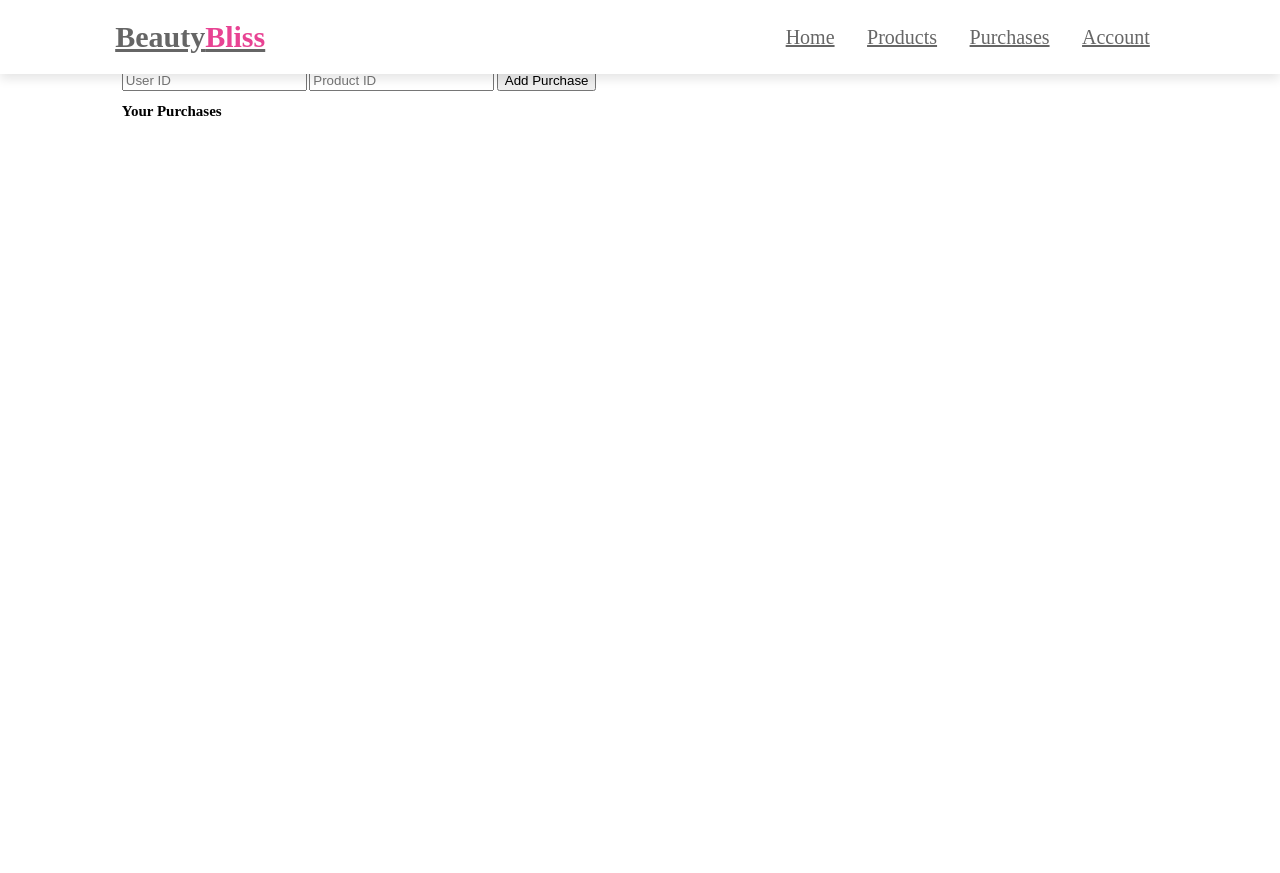
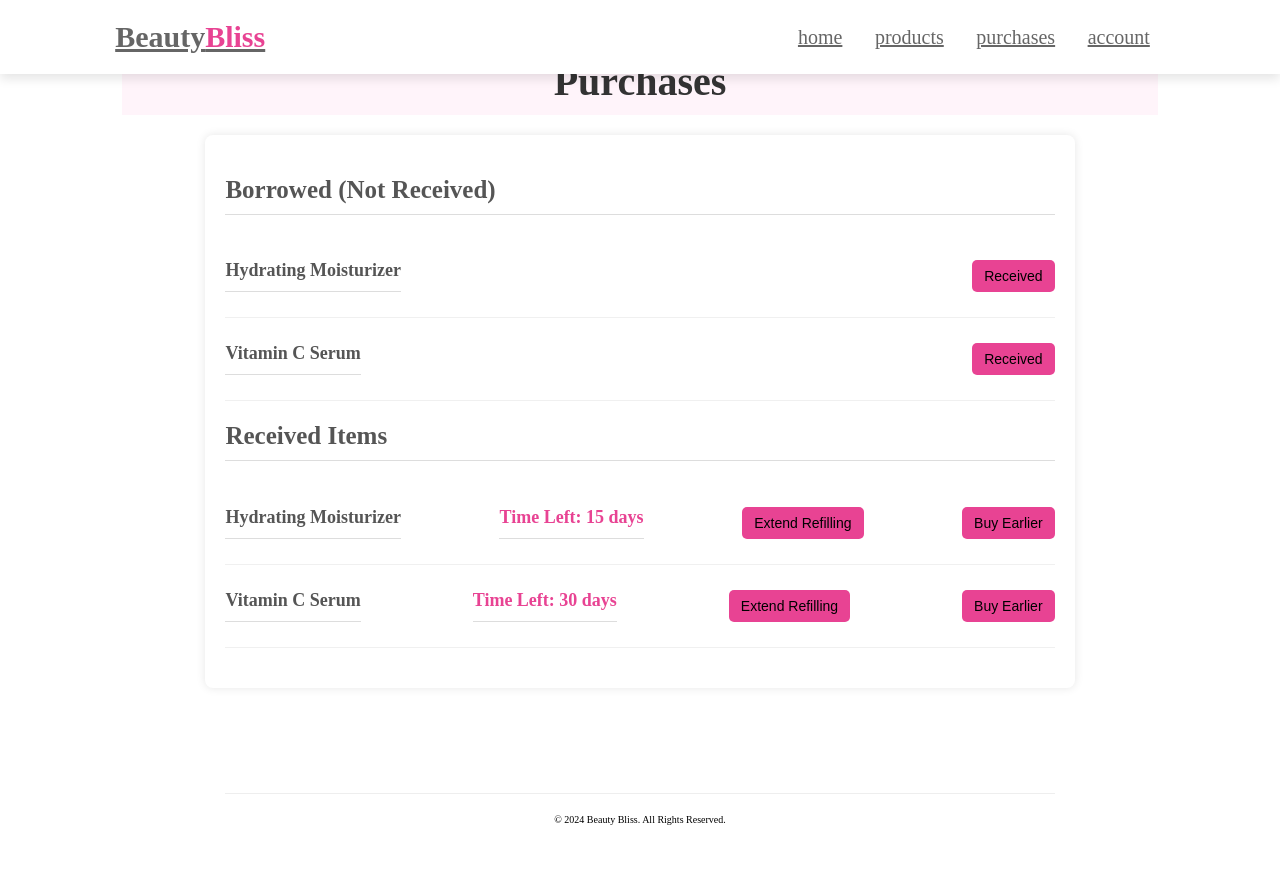
Before and after one commit to 2020ASP16Thilakshika/Beauty-Bliss, a PHP site: page /purchases.php in a window 1280 px wide. Before the commit the page ends 800 px from the top, so only its background shows below. Run offline with PHP 8.4, Linux system fonts and the light colour scheme; data comes from the database, SQL or seed files in the repository; data that the repository does not hold is empty.

Commit message:
edit purchases file

```diff
--- a/purchases.php
+++ b/purchases.php
@@ -1,63 +1,67 @@
-<?php
-include 'db.php';
-
-// Insert a new purchase
-if ($_SERVER['REQUEST_METHOD'] == 'POST' && isset($_POST['add_purchase'])) {
-    $user_id = $_POST['user_id'];
-    $product_id = $_POST['product_id'];
-
-    $stmt = $conn->prepare("INSERT INTO purchases (user_id, product_id) VALUES (:user_id, :product_id)");
-    $stmt->execute(['user_id' => $user_id, 'product_id' => $product_id]);
-    echo "Purchase added successfully!";
-}
-
-// Fetch user purchases
-function getPurchases($conn) {
-    $stmt = $conn->prepare("SELECT p.name, p.price, pu.status
-                            FROM purchases pu
-                            JOIN products p ON pu.product_id = p.id");
-    $stmt->execute();
-    return $stmt->fetchAll(PDO::FETCH_ASSOC);
-}
-
-$purchases = getPurchases($conn);
-?>
-
 <!DOCTYPE html>
 <html>
 <head>
-    <title>Purchases</title>
-    <link rel="stylesheet" href="css/style.css">
+	<title>Beauty bliss website</title>
+	 <link rel="stylesheet" type="text/css" href="https://cdnjs.cloudflare.com/ajax/libs/OwlCarousel2/2.3.4/assets/owl.carousel.min.css" />
+  <link rel="stylesheet" type="text/css" href="css/style.css" />
 </head>
 <body>
-<header>
-    <a href="index.php" class="logo">Beauty<span>Bliss</span></a>
-    <nav class="navbar">
-        <a href="index.php">Home</a>
-        <a href="products.php">Products</a>
-        <a href="purchases.php">Purchases</a>
-        <a href="account.php">Account</a>
-    </nav>
-</header>
+	<header>
+		<input type="checkbox" name="" id="toggler">
+		<label for="toggler" class="fas fa-bars"></label>
+		<a href="index.php" class="logo">Beauty<span>Bliss</span></a>
 
-<section>
-    <h1>Make a Purchase</h1>
-    <form method="POST">
-        <input type="number" name="user_id" placeholder="User ID" required>
-        <input type="number" name="product_id" placeholder="Product ID" required>
-        <button type="submit" name="add_purchase">Add Purchase</button>
-    </form>
+		<nav class="navbar">
+			<a href="index.php">home</a>
+			<a href="products.php">products</a>
+			<a href="purchases.php">purchases</a>
+			<a href="account.php">account</a>
+       </nav>
 
-    <h1>Your Purchases</h1>
-    <div class="purchases">
-        <?php foreach ($purchases as $purchase): ?>
-            <div class="purchase">
-                <h3><?= $purchase['name'] ?></h3>
-                <p>Price: $<?= $purchase['price'] ?></p>
-                <p>Status: <?= $purchase['status'] ?></p>
-            </div>
-        <?php endforeach; ?>
+	</header>
+	<section class="purchases" id="purchases">
+		<h1 class="heading">Purchases</h1>
+		<div class="container">
+        <div class="section">
+            <h1>Borrowed (Not Received)</h1>
+            <ul>
+                <li>
+                    <h2>Hydrating Moisturizer</h2>
+                    <button class="received-btn">Received</button>
+                </li>
+                <li>
+                    <h2>Vitamin C Serum</h2>
+                    <button class="received-btn">Received</button>
+                </li>
+            </ul>
+        </div>
+        <div class="section">
+           <h1>Received Items</h1>
+            <ul>
+                <li>
+                    <h2>Hydrating Moisturizer</h2>
+                    <h2><span class="time-left">Time Left: 15 days</span></h2>
+                    <button class="action-btn">Extend Refilling</button>
+                    <button class="action-btn">Buy Earlier</button>
+                </li>
+                <li>
+                    <h2>Vitamin C Serum</h2>
+                    <h2><span class="time-left">Time Left: 30 days</span></h2>
+                    <button class="action-btn">Extend Refilling</button>
+                    <button class="action-btn">Buy Earlier</button>
+                </li>
+            </ul>
+        </div>
     </div>
-</section>
+	</section>
+	<section class="info_section layout_padding1-top">
+    <footer class="footer_section">
+	  <div class="container">
+	    <p>&copy; 2024 Beauty Bliss. All Rights Reserved.</p>
+      </div>
+     </footer>
+  </section>
+
+
 </body>
 </html>
```
